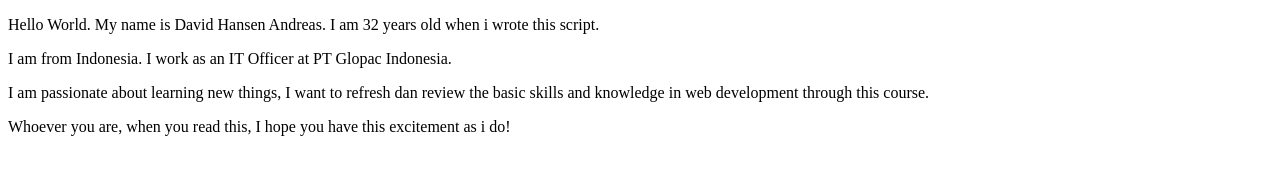
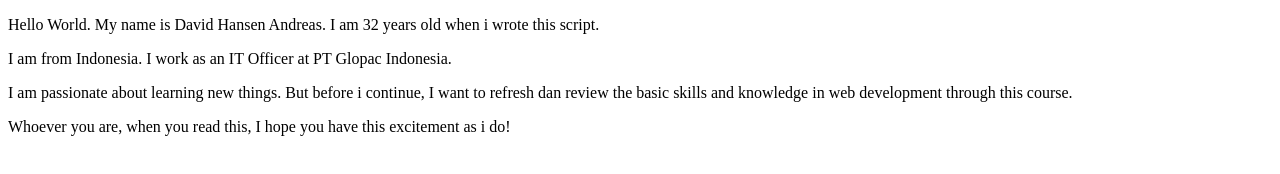
Before and after one commit to david90andreas/webdev_lab1, a plain HTML site: page index.html in a window 1280 px wide. Drawn offline with Linux system fonts and the light colour scheme.

Commit message:
Update index.html

```diff
--- a/index.html
+++ b/index.html
@@ -7,7 +7,7 @@
 <body>
   <p>Hello World. My name is David Hansen Andreas. I am 32 years old when i wrote this script. </p>
   <p>I am from Indonesia. I work as an IT Officer at PT Glopac Indonesia.  </p>
-  <p>I am passionate about learning new things,
+  <p>I am passionate about learning new things. But before i continue,
     I want to refresh dan review the basic skills and knowledge in web development through this course.
   </p>
   <p>Whoever you are, when you read this, I hope you have this excitement as i do!</p>
```
